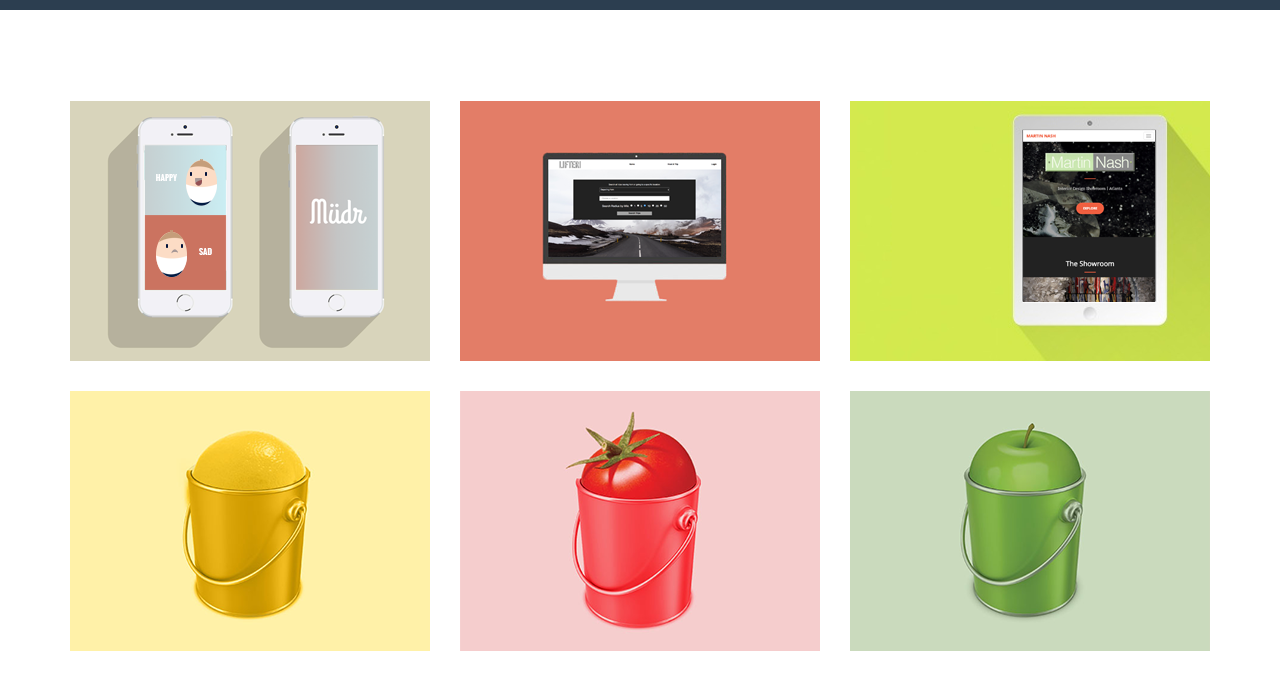
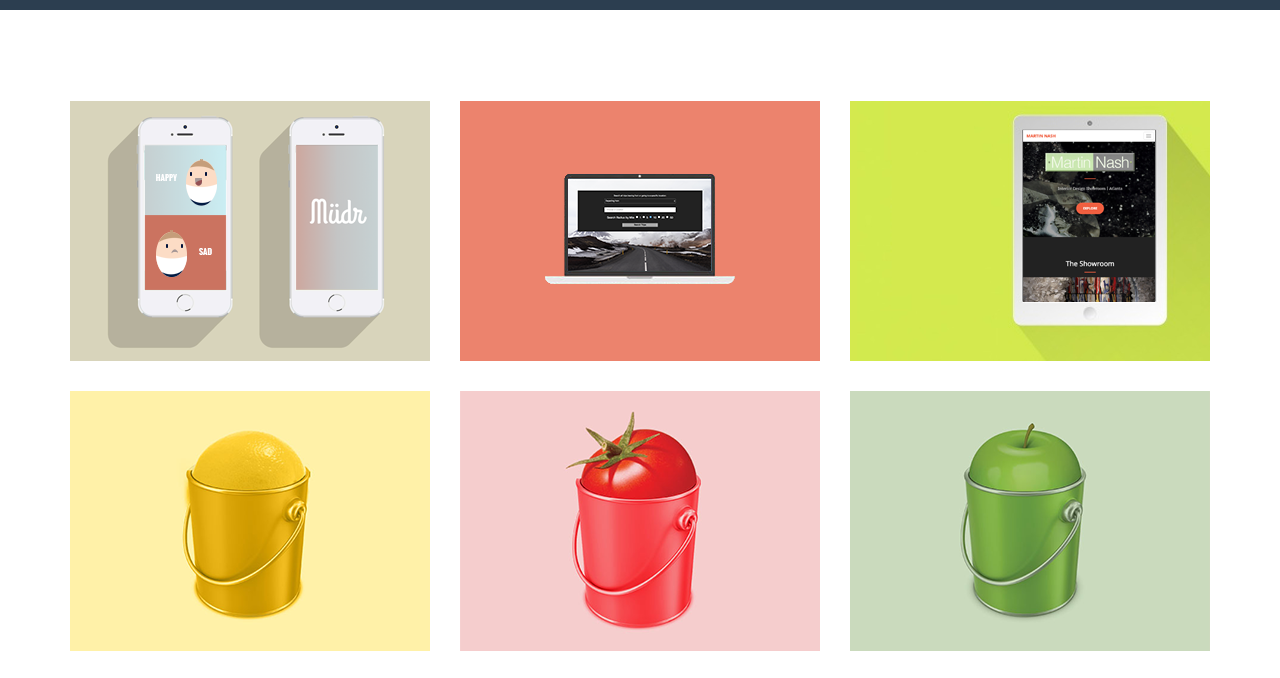
Before and after one commit to BrittAndrews/BrittAndrews, a website: page index.html in a window 1280 px wide. Shown: the part 100-778 px from the top of the page. Drawn offline with nearby package versions, Linux system fonts and the light colour scheme.

Commit message:
resolving img 2

```diff
--- a/index.html
+++ b/index.html
@@ -113,7 +113,7 @@
                                 <i class="fa fa-search-plus fa-3x"></i>
                             </div>
                         </div>
-                        <img src="img/portfolio/lifterismall.png" class="img-responsive" alt="">
+                        <img src="img/portfolio/lifteritest.png" class="img-responsive" alt="">
                     </a>
                 </div>
                 <div class="col-sm-4 portfolio-item">
```
Also changed, not shown: img/portfolio/lifteritest.png (added), 2 other files.
